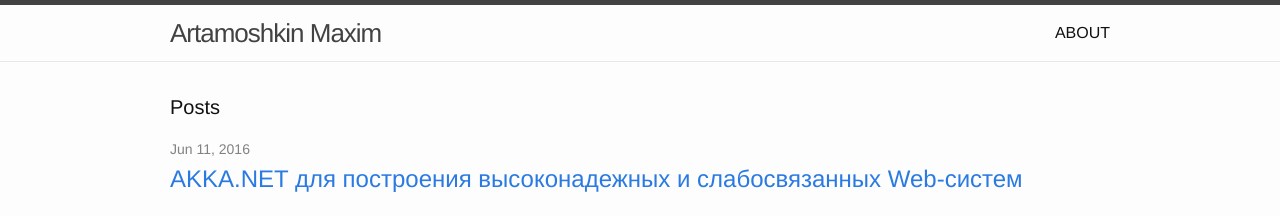
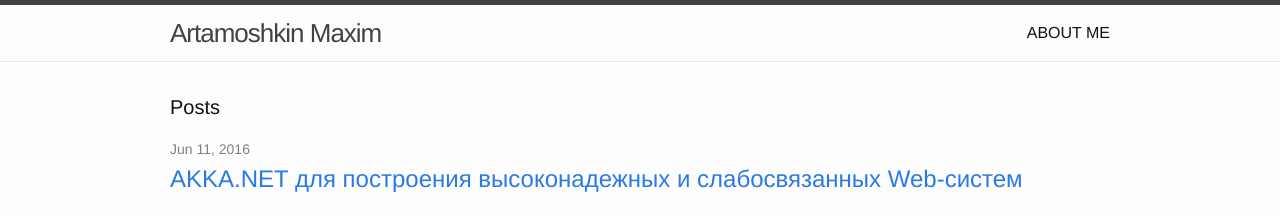
Before and after one commit to martamoshkin/blog.zverit.com, a Jekyll site: the page built from index.html, in a window 1280 px wide. Shown: the top 216 px of the page. Built offline with Jekyll 4.4.1, drawn with Linux system fonts in a browser that asks for light colours.

Commit message:
Update header.html

```diff
--- a/_includes/header.html
+++ b/_includes/header.html
@@ -16,7 +16,7 @@
       <div class="trigger">
 
 
-          <a class="page-link" href="http://zverit.com">ABOUT</a>
+          <a class="page-link" href="http://zverit.com">ABOUT ME</a>
 
 
       </div>
```
